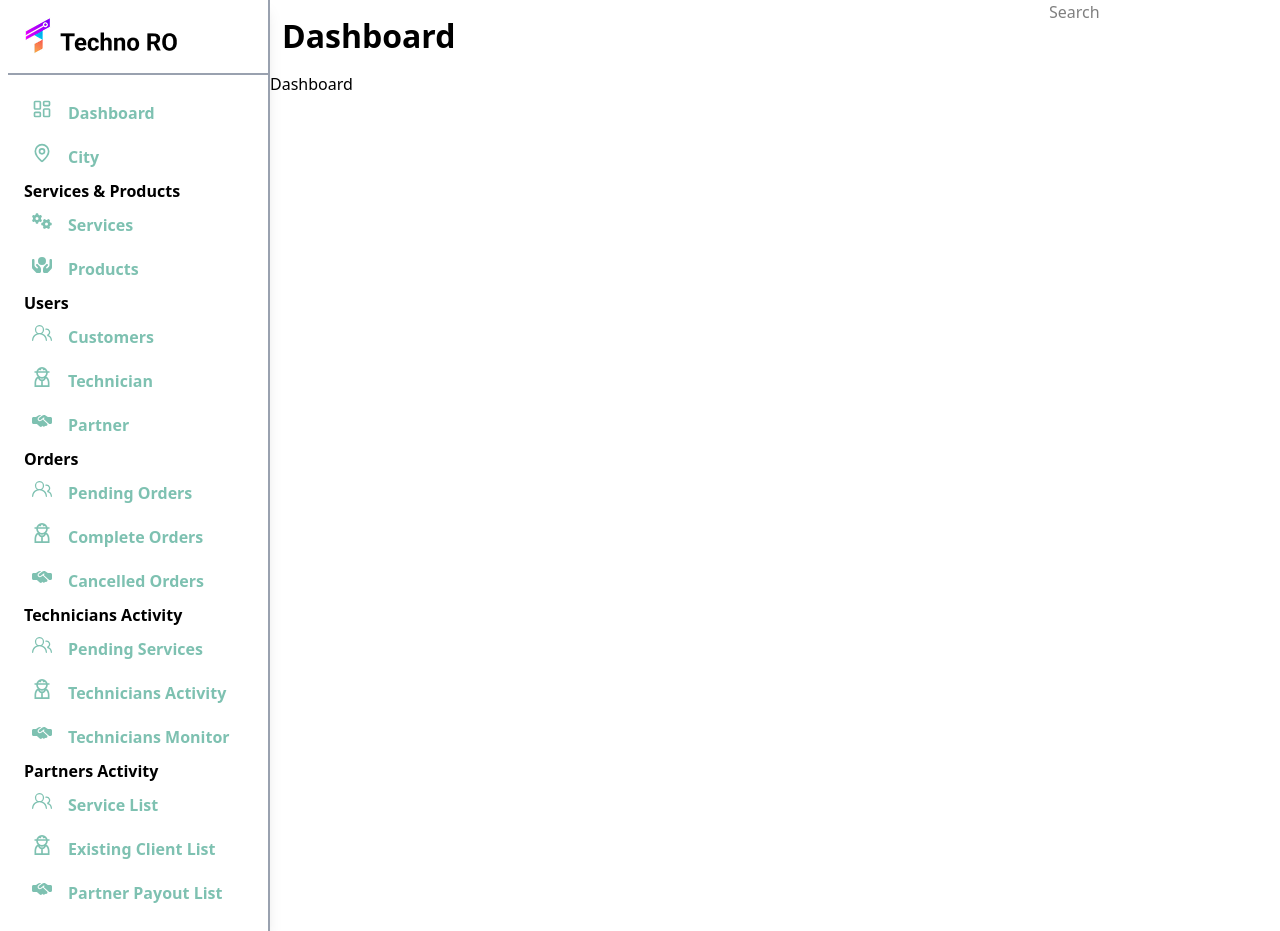
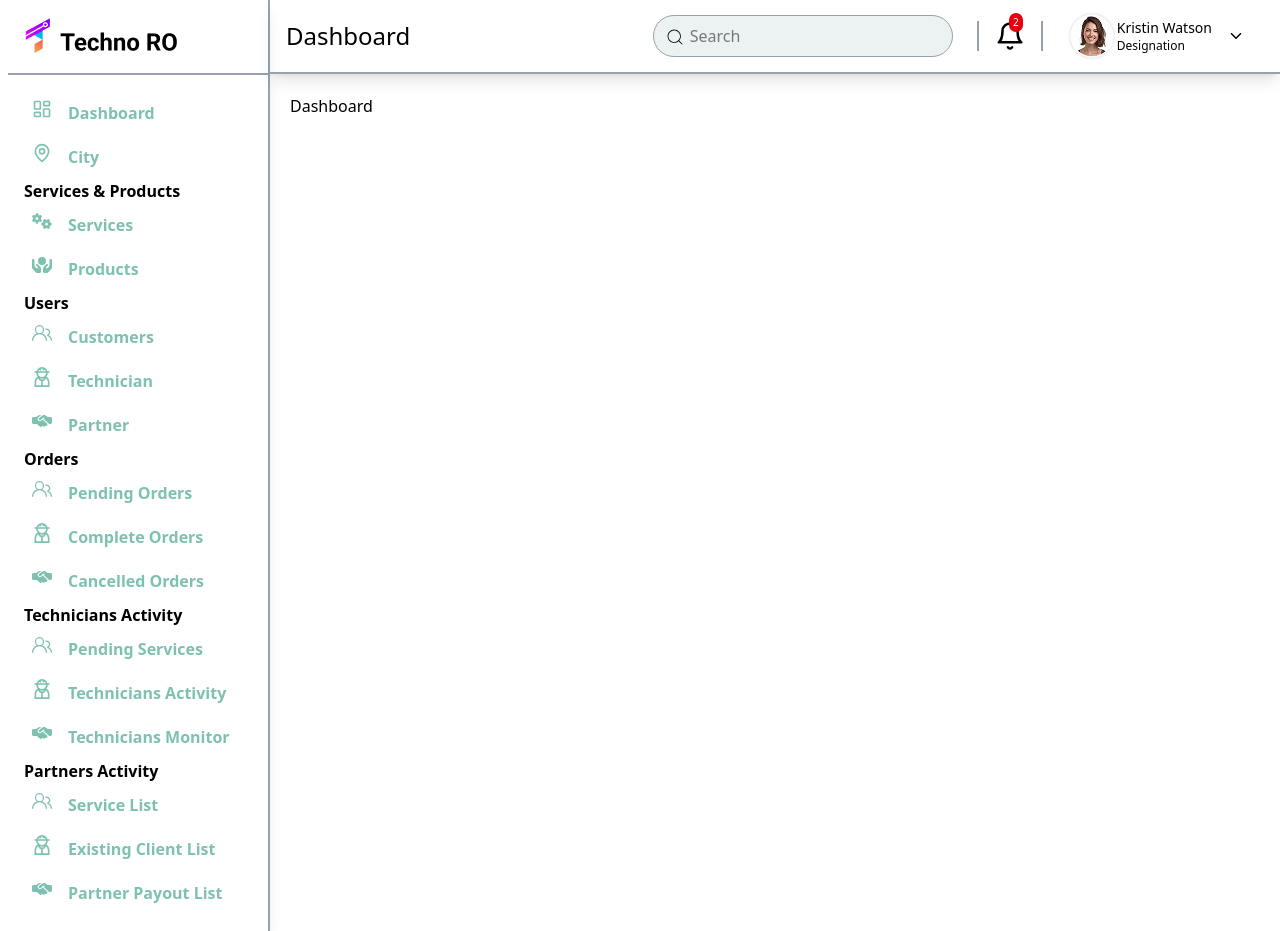
Before and after one commit to pinkijha/Techno-RoCare, a React (Vite) app: page /admin in a window 1280 px wide. Built offline with nearby package versions, Linux system fonts and the light colour scheme.

Commit message:
header and sidebar added

```diff
--- a/src/components/superAdmin/header/Header.jsx
+++ b/src/components/superAdmin/header/Header.jsx
@@ -1,8 +1,12 @@
-import React from 'react'
+import React, { useState } from 'react'
 import { CiSearch } from "react-icons/ci";
 import { useLocation } from 'react-router-dom';
+import { LuBell } from "react-icons/lu";
+import user from "../../../assets/user.png"
+import { IoIosArrowDown } from 'react-icons/io';
 
 const Header = () => {
+    const [isOpen, setIsOpen] = useState(false);
     const location = useLocation();
     // Define Page Titles
   const pageTitles = {
@@ -15,15 +19,56 @@ const Header = () => {
   // Get the current page title or default to "Page Not Found"
   const currentPage = pageTitles[location.pathname] || "Page Not Found";
   return (
-    <div className='flex justify-between'>
-      <div className='p-3'>
-        <h1 className='text-[32px] font-semibold'>{currentPage}</h1>
+    <div className='flex border-b-2 pr-5 border-gray-400 shadow-lg h-[74px] justify-between items-center'>
+      <div className='p-4'>
+        <h1 className='text-[24px] font-medium '>{currentPage}</h1>
         </div>
-      <div>
-        <input type='text ' placeholder='Search' className='rounded-full' />
-        <span className='absolute'><CiSearch /></span>
+      <div className='flex space-x-6 items-center'>
+      <div className='relative  w-[300px] font-medium'>
+      <span className='absolute left-3 top-3 text-xl '><CiSearch /></span>
+        <input type='text ' placeholder='Search'
+        className=' focus:outline-none focus:ring-2 bg-[#EBF2F1] focus:ring-blue-200
+        border border-gray-400 md:px-9 md:py-2  md:w-[300px] rounded-full' />
+       </div>
+       <div className='relative flex items-center justify-between '>
+       <span className=' text-3xl px-4 border-l-2 border-r-2  border-gray-400'><LuBell /></span>
+       <span className='absolute z-10 text-[10px] -top-2 right-5 bg-red-600 text-white rounded-full px-1 py-0.5'>2</span>
+       </div>
 
+       <div className='flex items-center justify-between'>
+        <div>
+            <img src={user} className='w-[] h-[] '
+             alt='user-icon '/>
+        </div>
+        <div className=''>
+            <p className='font-medium text-sm'>Kristin Watson</p>
+            <p className='text-xs'>Designation</p>
+        </div>
+        <div className="relative inline-block">
+      {/* Button to open dropdown (only shows arrow) */}
+      <button
+        onClick={() => setIsOpen(!isOpen)}
+        className=" px-4 py-2 rounded-md flex items-center"
+      >
+        <IoIosArrowDown />
+      </button>
+
+      {/* Dropdown Menu */}
+      {isOpen && (
+        <div className="absolute right-4 mt-2 w-22 bg-white border border-gray-300 rounded-md shadow-lg">
+          <ul className="text-gray-700">
+            <li className="px-4 py-2 hover:bg-gray-100 cursor-pointer">Account</li>
+            <li className="px-4 py-2 hover:bg-gray-100 cursor-pointer">Logout</li>
+          </ul>
+        </div>
+      )}
+    </div>
       </div>
+      </div>
+
+
+
+
     </div>
   )
 }
--- a/src/components/superAdmin/pages/AddCity.jsx
+++ b/src/components/superAdmin/pages/AddCity.jsx
@@ -2,7 +2,7 @@ import React from 'react'
 
 const AddCity = () => {
   return (
-    <div>
+    <div className=''>
       city
     </div>
   )
--- a/src/layouts/AdminLayout.jsx
+++ b/src/layouts/AdminLayout.jsx
@@ -12,17 +12,18 @@ const Dashboard = () => <h1>Dashboard</h1>
 
 const AdminLayout = () => {
   return (
-    <div className="flex">
+    <div className="flex ">
     {/* Sidebar */}
     <Sidebar />
 
     {/* Main Content */}
-    <div className="flex-grow">
+    <div className="flex-grow ">
       {/* Header */}
       <Header />
 
       {/* Admin Routes */}
-      <Routes>
+     <div className="p-5 ">
+     <Routes>
         <Route path="/" element={<Dashboard />} />
         <Route path="/dashboard" element={<Dashboard />} />
         <Route path="/city" element={<AddCity />} />
@@ -31,6 +32,7 @@ const AdminLayout = () => {
         <Route path="/time-slot" element={<AddTimeSlot />} />
         <Route path="/banner" element={<Banner />} />
       </Routes>
+     </div>
     </div>
   </div>
   );
```
Also changed, not shown: src/assets/user.png (added).
